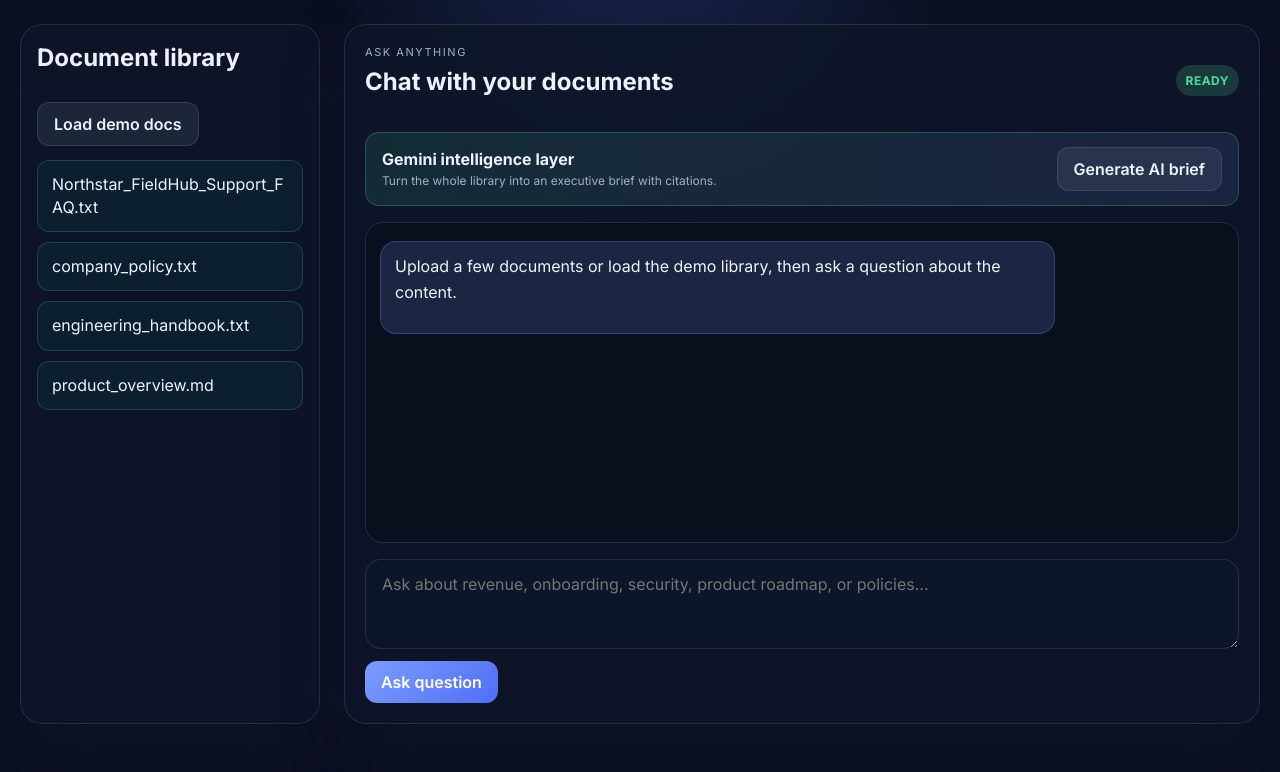
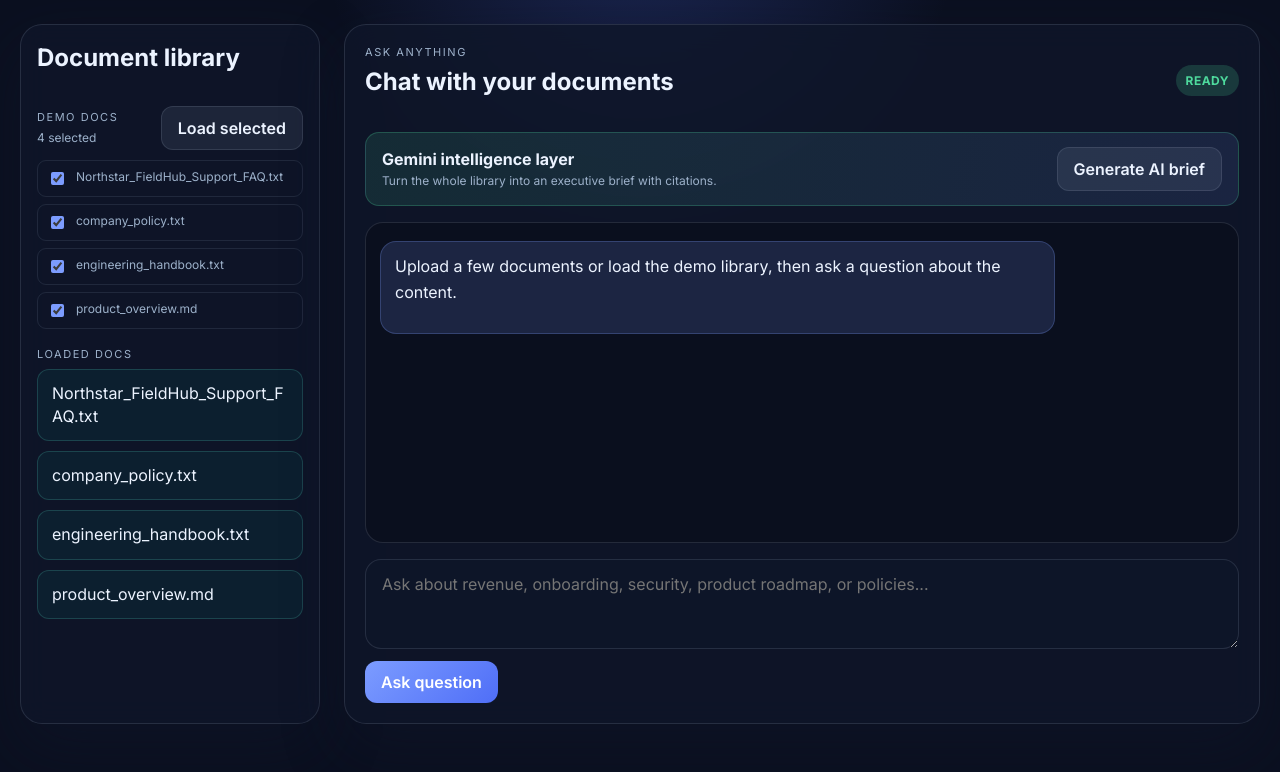
Before and after one commit to detonnate/newpage, a FastAPI app: page / in a window 1280 px wide. Shown: the part 100-872 px from the top of the page. Run offline with FastAPI, Linux system fonts and the light colour scheme; some libraries are stand-ins or nearby versions.

Commit message:
Allow selective demo document loading

```diff
--- a/app/main.py
+++ b/app/main.py
@@ -35,6 +35,19 @@ async def healthcheck():
 @app.get("/api/documents")
 async def list_documents():
     return {"documents": [{"name": doc["name"], "path": doc["path"]} for doc in rag.documents]}
+
+
+@app.get("/api/demo-documents")
+async def list_demo_documents():
+    if not rag.docs_dir.exists():
+        return {"documents": []}
+    return {
+        "documents": [
+            {"name": file.name}
+            for file in sorted(rag.docs_dir.iterdir())
+            if file.is_file()
+        ]
+    }
 
 
 @app.post("/api/upload")
@@ -85,8 +98,9 @@ async def generate_brief():
 
 
 @app.post("/api/load-demo")
-async def load_demo():
+async def load_demo(payload: dict | None = None):
     rag.documents = []
     rag.chunks = []
-    rag._load_default_documents()
+    selected_documents = (payload or {}).get("documents")
+    rag._load_default_documents(selected_documents)
     return {"status": "ok", "documents": [doc["name"] for doc in rag.documents]}
--- a/app/rag_service.py
+++ b/app/rag_service.py
@@ -62,11 +62,13 @@ class LocalRAG:
     def ai_provider(self) -> str:
         return "langchain-gemini" if self.llm else "deterministic-fallback"
 
-    def _load_default_documents(self):
+    def _load_default_documents(self, selected_documents: list[str] | None = None):
         if not self.docs_dir.exists():
             return
         for file in sorted(self.docs_dir.iterdir()):
-            if file.is_file() and is_supported_document(file.name):
+            if file.is_file() and is_supported_document(file.name) and (
+                selected_documents is None or file.name in selected_documents
+            ):
                 text = load_document_text(file)
                 if not text:
                     continue
--- a/app/static/app.js
+++ b/app/static/app.js
@@ -1,5 +1,7 @@
 const chatOutput = document.getElementById('chat-output');
 const docList = document.getElementById('doc-list');
+const demoList = document.getElementById('demo-list');
+const demoSelectionCount = document.getElementById('demo-selection-count');
 const questionInput = document.getElementById('question-input');
 const queryForm = document.getElementById('query-form');
 const fileInput = document.getElementById('file-input');
@@ -47,6 +49,33 @@ async function refreshDocuments() {
     li.textContent = doc.name;
     docList.appendChild(li);
   });
+}
+
+async function refreshDemoDocuments() {
+  const response = await fetch('/api/demo-documents');
+  const data = await response.json();
+  demoList.innerHTML = '';
+  data.documents.forEach((doc) => {
+    const item = document.createElement('li');
+    const label = document.createElement('label');
+    label.className = 'demo-option';
+    const checkbox = document.createElement('input');
+    checkbox.type = 'checkbox';
+    checkbox.value = doc.name;
+    checkbox.checked = true;
+    checkbox.addEventListener('change', updateDemoSelectionCount);
+    const name = document.createElement('span');
+    name.textContent = doc.name;
+    label.append(checkbox, name);
+    item.appendChild(label);
+    demoList.appendChild(item);
+  });
+  updateDemoSelectionCount();
+}
+
+function updateDemoSelectionCount() {
+  const selected = demoList.querySelectorAll('input[type="checkbox"]:checked').length;
+  demoSelectionCount.textContent = `${selected} selected`;
 }
 
 queryForm.addEventListener('submit', async (event) => {
@@ -103,11 +132,22 @@ fileInput.addEventListener('change', async (event) => {
 });
 
 loadDemoButton.addEventListener('click', async () => {
+  const selectedDocuments = Array.from(demoList.querySelectorAll('input[type="checkbox"]:checked'))
+    .map((checkbox) => checkbox.value);
+  if (!selectedDocuments.length) {
+    addMessage('assistant', 'Select at least one demo document before loading the library.');
+    return;
+  }
   setStatus('Loading demo…', 'busy');
   try {
-    await fetch('/api/load-demo', { method: 'POST' });
+    const response = await fetch('/api/load-demo', {
+      method: 'POST',
+      headers: { 'Content-Type': 'application/json' },
+      body: JSON.stringify({ documents: selectedDocuments }),
+    });
+    const data = await response.json();
     await refreshDocuments();
-    addMessage('assistant', 'The demo document set has been loaded. Ask a question about pricing, security, architecture, or on-call policy.');
+    addMessage('assistant', `Loaded ${data.documents.length} selected demo document(s). Ask a question about their content.`);
     setStatus('Ready', 'idle');
   } catch (error) {
     addMessage('assistant', 'The demo set could not be loaded.');
@@ -134,3 +174,4 @@ generateBriefButton.addEventListener('click', async () => {
 });
 
 refreshDocuments();
+refreshDemoDocuments();
--- a/app/static/styles.css
+++ b/app/static/styles.css
@@ -127,6 +127,70 @@ button:disabled {
 .panel-header button {
   max-width: 100%;
   white-space: normal;
+}
+
+.demo-picker-header {
+  display: flex;
+  align-items: center;
+  justify-content: space-between;
+  gap: 10px;
+  margin-bottom: 10px;
+}
+
+.demo-picker-header .eyebrow {
+  margin-bottom: 2px;
+}
+
+#demo-selection-count {
+  color: var(--muted);
+  font-size: 12px;
+}
+
+.demo-list {
+  display: flex;
+  flex-direction: column;
+  gap: 7px;
+  list-style: none;
+  margin: 0 0 18px;
+  padding: 0;
+}
+
+.demo-list li {
+  min-width: 0;
+}
+
+.demo-option {
+  display: flex;
+  align-items: flex-start;
+  gap: 9px;
+  min-width: 0;
+  padding: 8px 9px;
+  border: 1px solid rgba(148, 163, 184, 0.14);
+  border-radius: 9px;
+  color: var(--muted);
+  cursor: pointer;
+  font-size: 12px;
+  line-height: 1.4;
+}
+
+.demo-option:hover {
+  border-color: rgba(124, 156, 255, 0.45);
+  color: var(--text);
+}
+
+.demo-option input {
+  flex: 0 0 auto;
+  margin-top: 3px;
+  accent-color: var(--accent);
+}
+
+.demo-option span {
+  min-width: 0;
+  overflow-wrap: anywhere;
+}
+
+.loaded-docs-label {
+  margin: 0 0 8px;
 }
 
 .doc-list {
--- a/app/templates/index.html
+++ b/app/templates/index.html
@@ -28,8 +28,16 @@
         <section class="panel sidebar-panel">
           <div class="panel-header">
             <h2>Document library</h2>
-            <button id="load-demo" class="secondary-button">Load demo docs</button>
           </div>
+          <div class="demo-picker-header">
+            <div>
+              <p class="eyebrow muted">Demo docs</p>
+              <span id="demo-selection-count">0 selected</span>
+            </div>
+            <button id="load-demo" class="secondary-button">Load selected</button>
+          </div>
+          <ul id="demo-list" class="demo-list"></ul>
+          <p class="eyebrow muted loaded-docs-label">Loaded docs</p>
           <ul id="doc-list" class="doc-list"></ul>
         </section>
 
```
Also changed, not shown: USER_DOCS.md (+2 -2 lines), tests/test_ui_playwright.py (+11 -1 lines), README.md.
